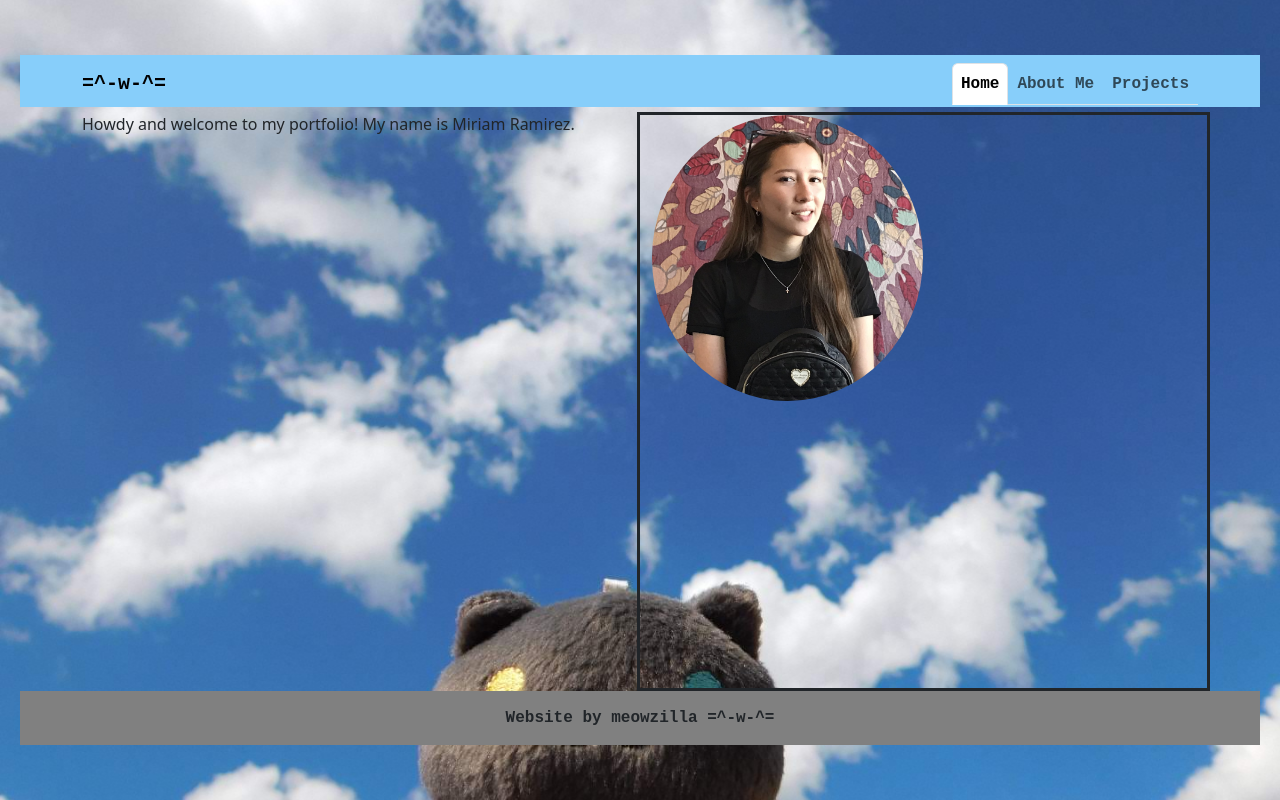
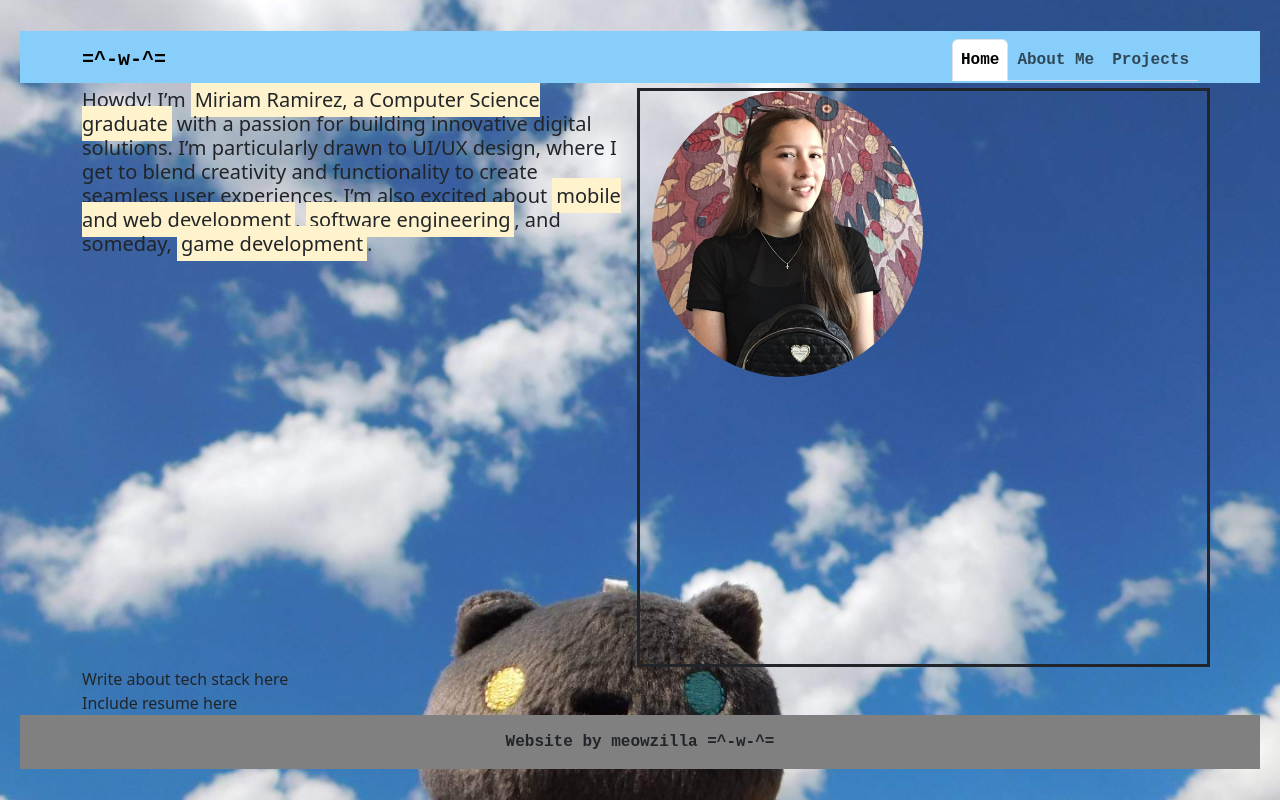
Before and after one commit to miriamrami/meow-port-app, a React (Create React App) app: page / in a window 1280 px wide. Built offline with nearby package versions, Linux system fonts and the light colour scheme.

Commit message:
changes to home page

```diff
--- a/src/Home.js
+++ b/src/Home.js
@@ -1,7 +1,7 @@
 import React from "react";
 import { Link } from "react-router-dom";
 import "./cssFiles//Home.css";
-import { Container, Row, Col, Card, Nav, Navbar, Button, ListGroup, Accordion, ListGroupItem, Image} from "react-bootstrap";
+import { Container, Row, Col, Card, Nav, Navbar, Button, ListGroup, Accordion, ListGroupItem, Image, CardTitle} from "react-bootstrap";
 import ghcImg from "./imgs/miriamAtGHC.jpg";
 import myImage from "./imgs/miriamimg.jpg";
 
@@ -26,7 +26,9 @@ const Home = () => {
 		<Container className="home-header-container">
 			<Row>
 				<Col className="home-messsage">
-					<p1>Howdy and welcome to my portfolio! My name is Miriam Ramirez. </p1>
+					<CardTitle className="card-title-message">
+						Howdy! I’m <mark>Miriam Ramirez, a Computer Science graduate</mark> with a passion for building innovative digital solutions. I’m particularly drawn to UI/UX design, where I get to blend creativity and functionality to create seamless user experiences. I’m also excited about <mark>mobile and web development</mark>, <mark>software engineering</mark>, and someday, <mark>game development</mark>.
+					</CardTitle>
 				</Col>
 				<Col className="img-col">
 					<Image className="imageMiriam" src={myImage} roundedCircle fluid/>
@@ -34,6 +36,22 @@ const Home = () => {
 
 			</Row>
 		</Container>
+
+		{/*THIS WILL BE THE CONTAINER THAT TALKS ABOUT MY SKILLS - TECH STACK + RESUME*/}
+		<Container className="home-body-container">
+			<Row>
+				<Container className="tech-stack-container">
+					Write about tech stack here
+				</Container>
+
+				<Container className="resume-document-container">
+					Include resume here
+				</Container>
+
+			</Row>
+
+		</Container>
+
 
         {/* REMOVING FOR RIGHT MEOW
 
@@ -53,9 +71,9 @@ const Home = () => {
 		</Container>
 		*/}
 
-
+		{/*
 		<Container>
-		{/*	REMOVING TECHSTACK CARD AND WORK IN PROGRESS CARD FOR RIGHT NOW
+			REMOVING TECHSTACK CARD AND WORK IN PROGRESS CARD FOR RIGHT NOW
 			<Row className="row2">
 				<Col>
 					<Container>
@@ -185,12 +203,12 @@ const Home = () => {
 					[Work in Progress]
 				</Col>
 			</Row>
-			*/}
+
 		</Container>
+*/}
 
 
-
-		<Container className="footerContainer"fluid>
+		<Container className="footer-container"fluid>
 			<Row className="row3">
 				<Col>
 					Website by meowzilla =^-w-^=
--- a/src/cssFiles/Home.css
+++ b/src/cssFiles/Home.css
@@ -1,4 +1,5 @@
 .home-nav{
+  position: sticky;
   font-weight: bold;
   background-color: lightskyblue;
   margin-bottom: 5px;
@@ -48,7 +49,7 @@
 
 }
 
-{/*   COMMENTING OUT BECAUSE THEYRE NOT BEING USED IN THE JS
+/*   COMMENTING OUT BECAUSE THEYRE NOT BEING USED IN THE JS
 
 .cardWelcome{
   font-family: 'Courier New', Courier, monospace;
@@ -69,7 +70,7 @@
 li{
   list-style-type: none;
 }
-*/}
+*/
 
 .row1{
   margin: auto;
@@ -96,7 +97,7 @@ li{
   text-align: center;
 }
 
-.footerContainer{
+.footer-container{
   display: flex;
   flex-direction: column;
   margin: 0 auto;
```
